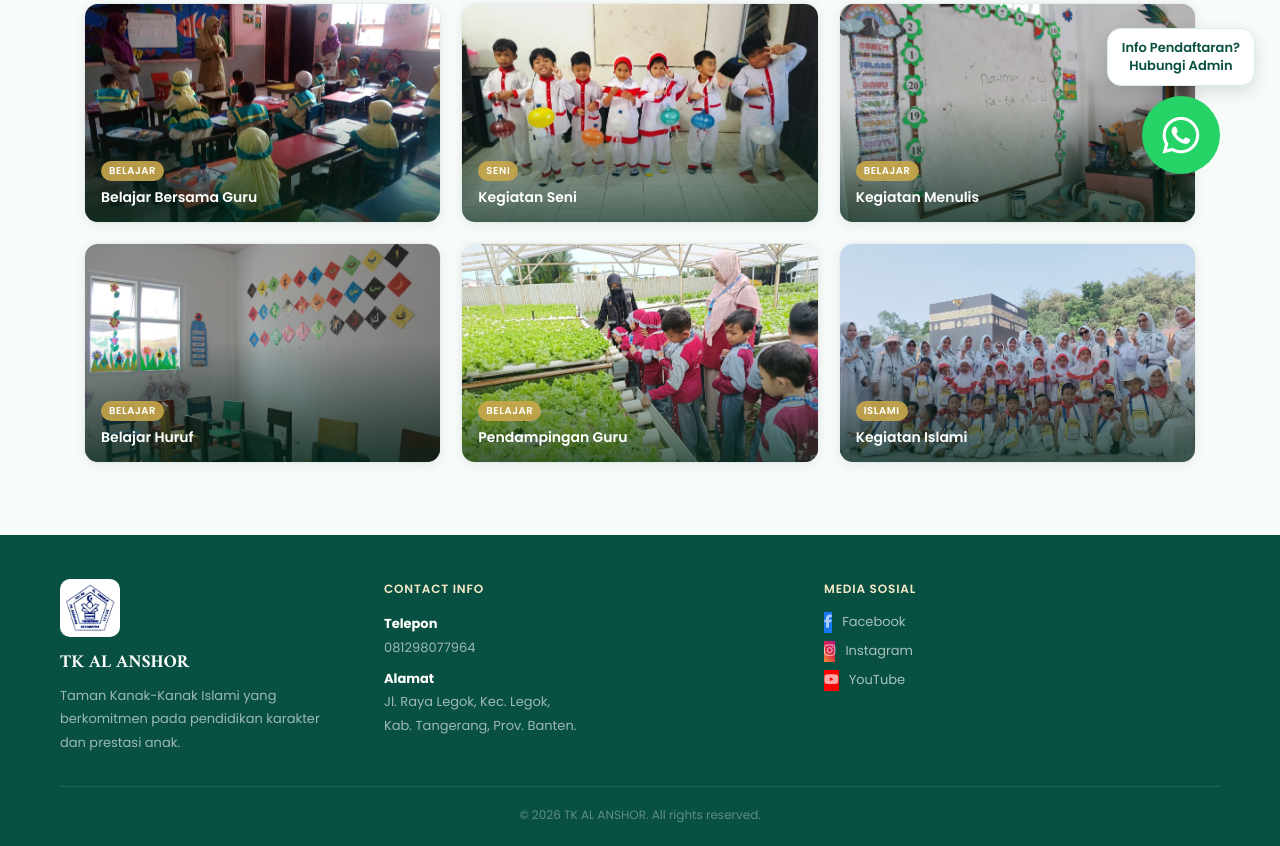
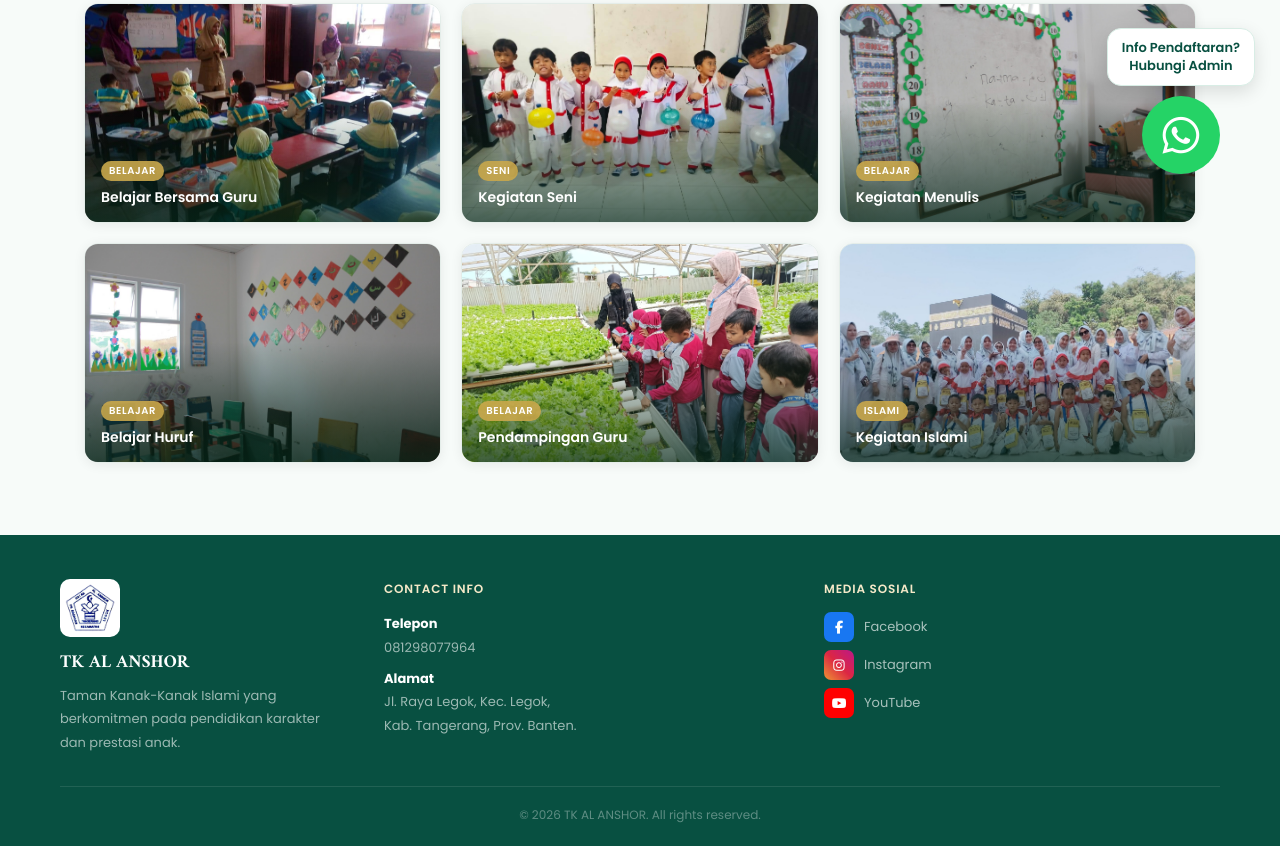
Before and after one commit to GhaziFinandhia/TK-AL-ANSHOR, a website: page views/galeri.html in a window 1280 px wide. Shown: the part 601-1447 px from the top of the page. Drawn offline with Linux system fonts and the light colour scheme.

Commit message:
fix galeri lightbox and footer

```diff
--- a/views/galeri.html
+++ b/views/galeri.html
@@ -366,6 +366,18 @@
         justify-content: center;
         font-size: 13px;
         flex-shrink: 0;
+      }
+
+      .social-icon {
+        width: 30px;
+        height: 30px;
+        border-radius: 7px;
+        display: flex;
+        align-items: center;
+        justify-content: center;
+        font-size: 13px;
+        flex-shrink: 0;
+        color: #fff;
       }
 
       .si-fb {
```
